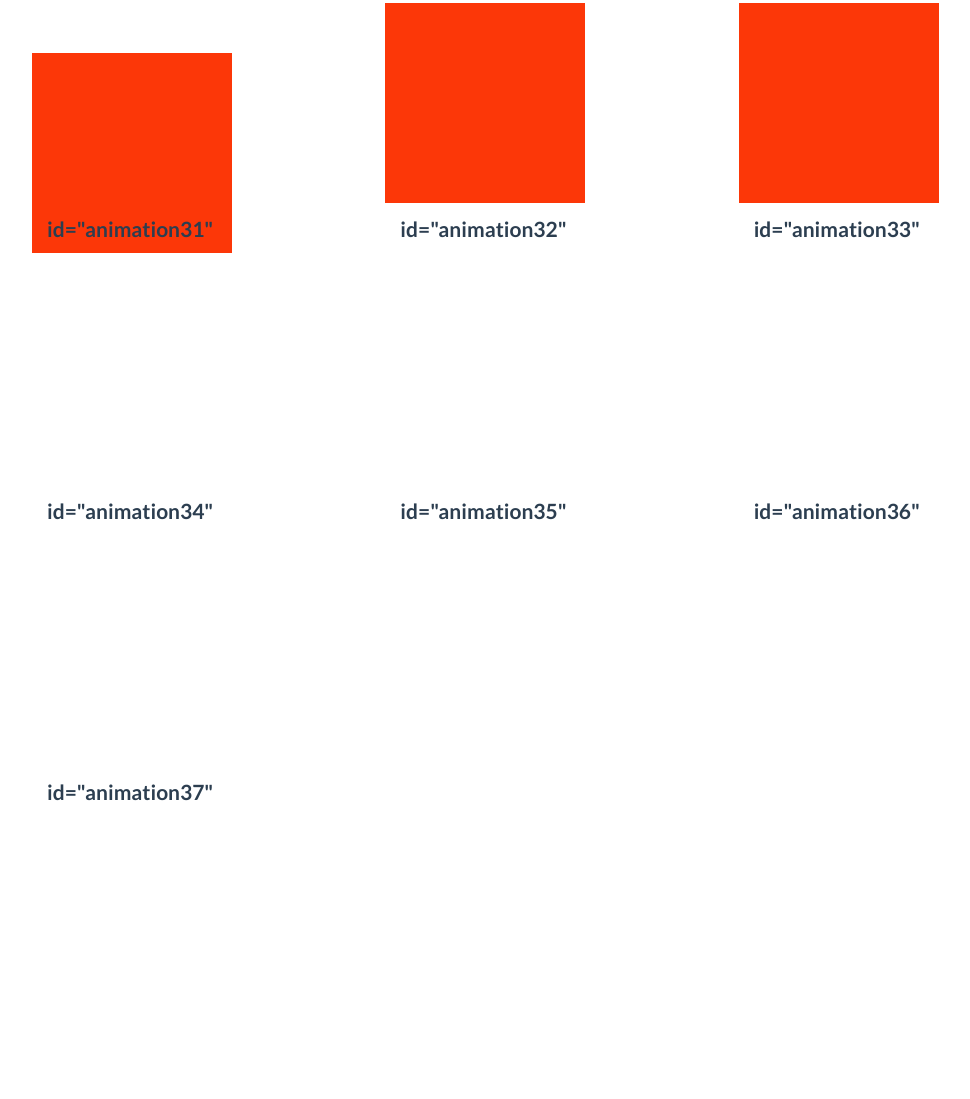
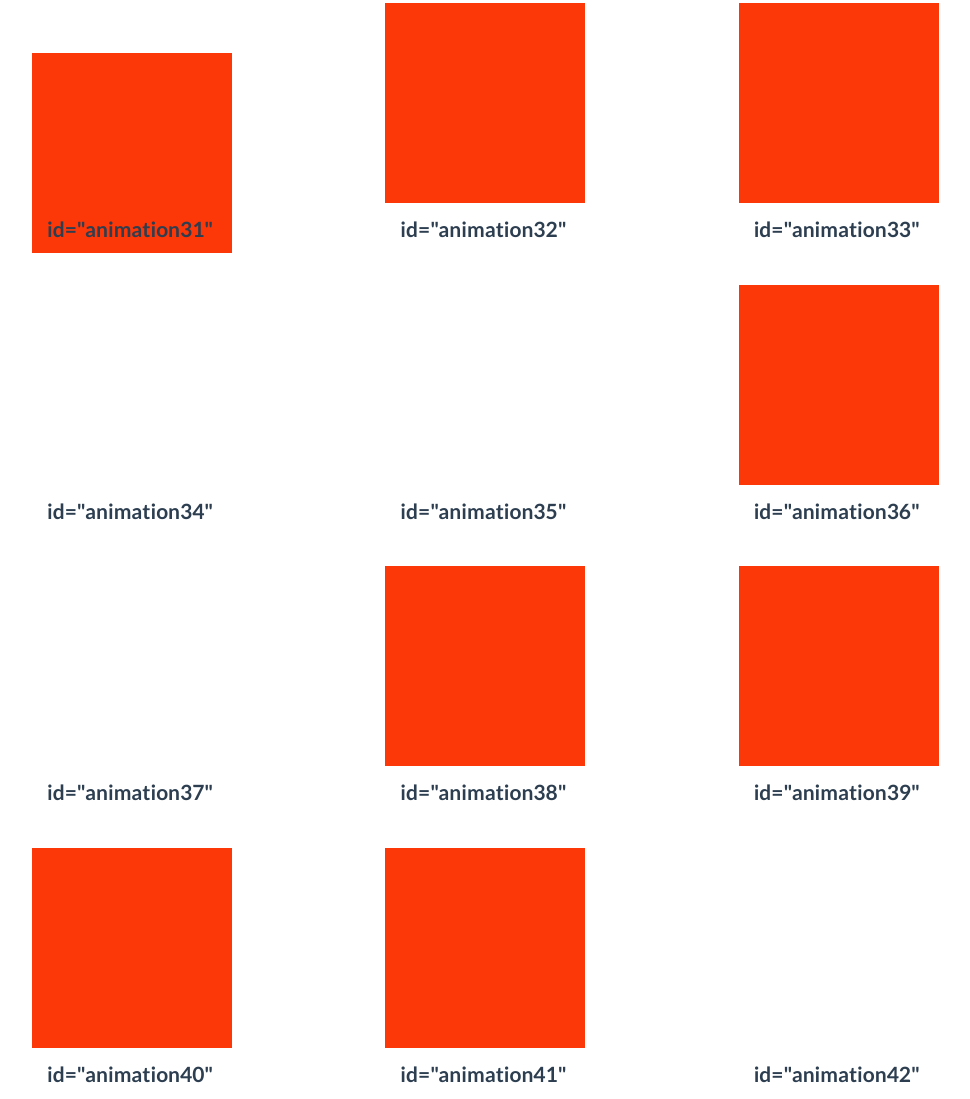
Before and after one commit to jrartd/animation-css-library, a plain HTML site: page animaciones.html in a window 1280 px wide. Shown: the part 3647-4746 px from the top of the page, without its empty margins (148-1118 px from the left). Before the commit the page ends 4465 px from the top, so only its background shows below. Drawn offline with Linux system fonts and the light colour scheme; files whose address does not match are found by name.

Commit message:
subir avanzaces hasta el 43%

```diff
--- a/animaciones.html
+++ b/animaciones.html
@@ -226,6 +226,30 @@
 				</div>
 
 
+			<div class="col-sm-4 col-xs-12" >
+				<div class="col-xs-12" id="animation38"></div>
+				<p class="col-xs-12 description">id="animation38"</p>
+				</div>
+
+			<div class="col-sm-4 col-xs-12" >
+				<div class="col-xs-12" id="animation39"></div>
+				<p class="col-xs-12 description">id="animation39"</p>
+				</div>
+
+			<div class="col-sm-4 col-xs-12" >
+				<div class="col-xs-12" id="animation40"></div>
+				<p class="col-xs-12 description">id="animation40"</p>
+				</div>
+
+			<div class="col-sm-4 col-xs-12" >
+				<div class="col-xs-12" id="animation41"></div>
+				<p class="col-xs-12 description">id="animation41"</p>
+				</div>
+
+			<div class="col-sm-4 col-xs-12" >
+				<div class="col-xs-12" id="animation42"></div>
+				<p class="col-xs-12 description">id="animation42"</p>
+				</div>
 
 
 		</div>
--- a/less/animation.less
+++ b/less/animation.less
@@ -1,6 +1,8 @@
 @import "variables.less";
 //geometry solid
 @cuadradro: 200px ;
+@cuadradro2: 100px ;
+
 @margincuadrado: 30px 0px 0px 0px;
 
 
@@ -637,3 +639,106 @@
 	100%{-webkit-transform:scale(1,1)rotatey(0deg);}
 
 }
+
+
+
+#animation38{
+	width: @cuadradro;
+	height: @cuadradro;
+	background-color: @naranja4;
+	margin: @margincuadrado;
+	transition-duration: 1s;
+	-webkit-animation-name: sxrefqw;
+	-webkit-animation-duration:1s;
+	/*para pausar el loop de la animacion quitar esta propiedad*/
+	-webkit-animation-iteration-count: infinite;
+}
+
+
+@-webkit-keyframes sxrefqw{
+	0%{ -webkit-transform:scale(1,1);}
+	50%{-webkit-transform:scale(1,0.1);}
+	100%{-webkit-transform:scale(0,0);}
+
+}
+
+#animation39{
+	width: @cuadradro;
+	height: @cuadradro;
+	background-color: @naranja4;
+	margin: @margincuadrado;
+	transition-duration: 1s;
+	-webkit-animation-name: sxrq;
+	-webkit-animation-duration:1s;
+/*para pausar el loop de la animacion quitar esta propiedad*/
+	-webkit-animation-iteration-count: infinite;
+}
+
+
+@-webkit-keyframes sxrq{
+	0%{ -webkit-transform:scale(1,1);}
+	50%{-webkit-transform:scale(0.1,1);}
+	100%{-webkit-transform:scale(0,0);}
+
+}
+
+#animation40{
+	width: @cuadradro;
+	height: @cuadradro;
+	background-color: @naranja4;
+	margin: @margincuadrado;
+	transition-duration: 1s;
+	-webkit-animation-name: rotatega;
+	-webkit-animation-duration:1s;
+	/*para pausar el loop de la animacion quitar esta propiedad*/
+	-webkit-animation-iteration-count: infinite;
+}
+
+
+@-webkit-keyframes rotatega{
+	0%{ -webkit-transform:scale(1,1) rotate(360deg);}
+	50%{-webkit-transform:scale(0.1,1) rotate(180deg);;}
+	100%{-webkit-transform:scale(0,0) rotate(0deg);}
+
+}
+
+#animation41{
+	width: @cuadradro;
+	height: @cuadradro;
+	background-color: @naranja4;
+	margin: @margincuadrado;
+	transition-duration: 1s;
+	-webkit-animation-name: pepe;
+	-webkit-animation-duration:1s;
+	/*para pausar el loop de la animacion quitar esta propiedad*/
+	-webkit-animation-iteration-count: infinite;
+}
+
+
+@-webkit-keyframes pepe{
+	0%{ -webkit-transform:scale(1,1)rotatey(0deg);}
+	50%{-webkit-transform:scale(1,0.1)rotatey(180deg);}
+	100%{-webkit-transform:scale(0,0)rotatey(0deg);}
+
+}
+
+#animation42{
+	width: @cuadradro;
+	height: @cuadradro;
+	background-color: @naranja4;
+	margin: @margincuadrado;
+	transition-duration: 1s;
+	-webkit-animation-name: pepaq;
+	-webkit-animation-duration:1s;
+	border-radius: 10em;
+	overflow: hidden;
+	/*para pausar el loop de la animacion quitar esta propiedad*/
+	-webkit-animation-iteration-count: infinite;
+}
+
+
+@-webkit-keyframes pepaq{
+	0%{-webkit-transform:scale(0,0);}
+	100%{-webkit-transform:scale(1,1);}
+
+}
```
Also changed, not shown: css/imports.css, 1 other file.
